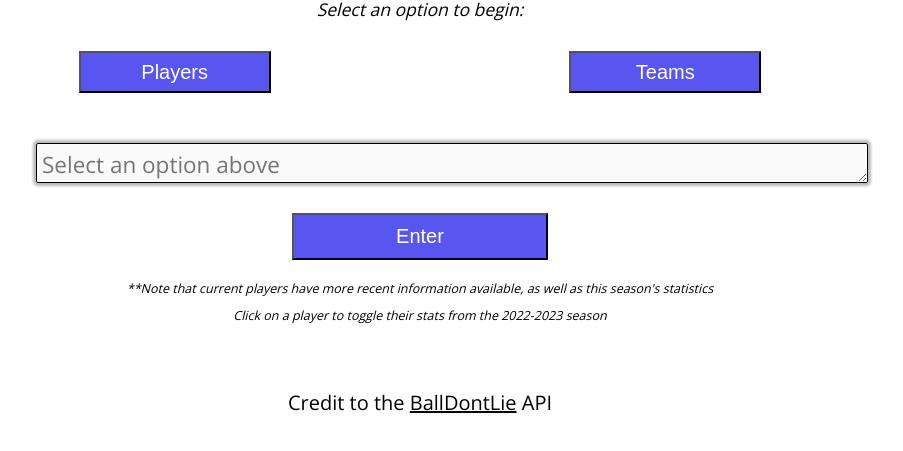
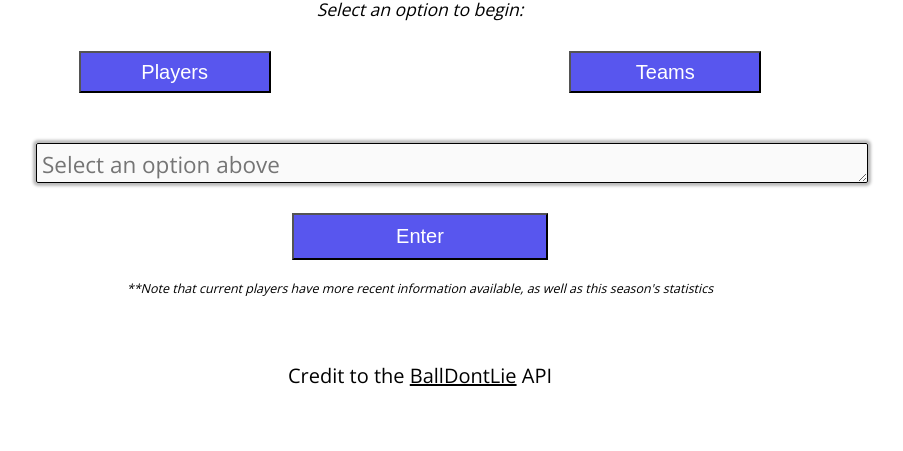
Before and after one commit to zrimshnick/nbastats-APIproject, a website built with Parcel: page src/index.html in a window 1280 px wide. Shown: the part 85-536 px from the top of the page, without its empty margins (220-1123 px from the left). Built offline with nearby package versions, Linux system fonts and the light colour scheme.

Commit message:
added hide

```diff
--- a/src/index.html
+++ b/src/index.html
@@ -31,7 +31,7 @@
       **Note that current players have more recent information available, as
       well as this season's statistics
     </div>
-    <div class="notes" id="player-stats-directions">
+    <div class="notes hide" id="player-stats-directions">
       Click on a player to toggle their stats from the 2022-2023 season
     </div>
     <div class="notes hide" id="team-info-directions">
```
